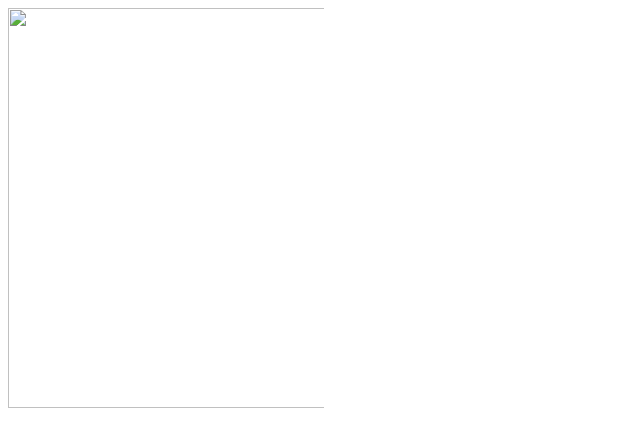
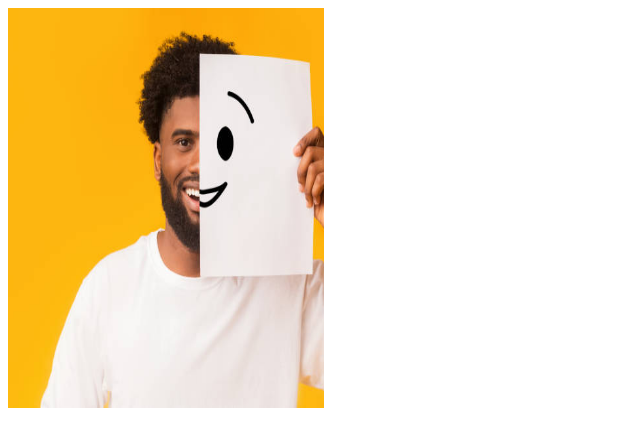
Before and after one commit to sama-77/bc2, a plain HTML site: page index.html in a window 1280 px wide. Shown: the whole page, without its empty margins (0-640 px from the left). Drawn offline with Linux system fonts and the light colour scheme.

Commit message:
version-1

```diff
--- a/index.html
+++ b/index.html
@@ -9,7 +9,7 @@
   <body>
     <div class="parent">
       <div class="parent-img">
-        <img src="../ex1/istockphoto-1191434371-612x612.jpg" />
+        <img src="istockphoto-1191434371-612x612.jpg" />
       </div>
       <div class="parent-text">
         <h2>Tim-Berners-Lee</h2>
```
Also changed, not shown: istockphoto-1191434371-612x612.jpg (added).
